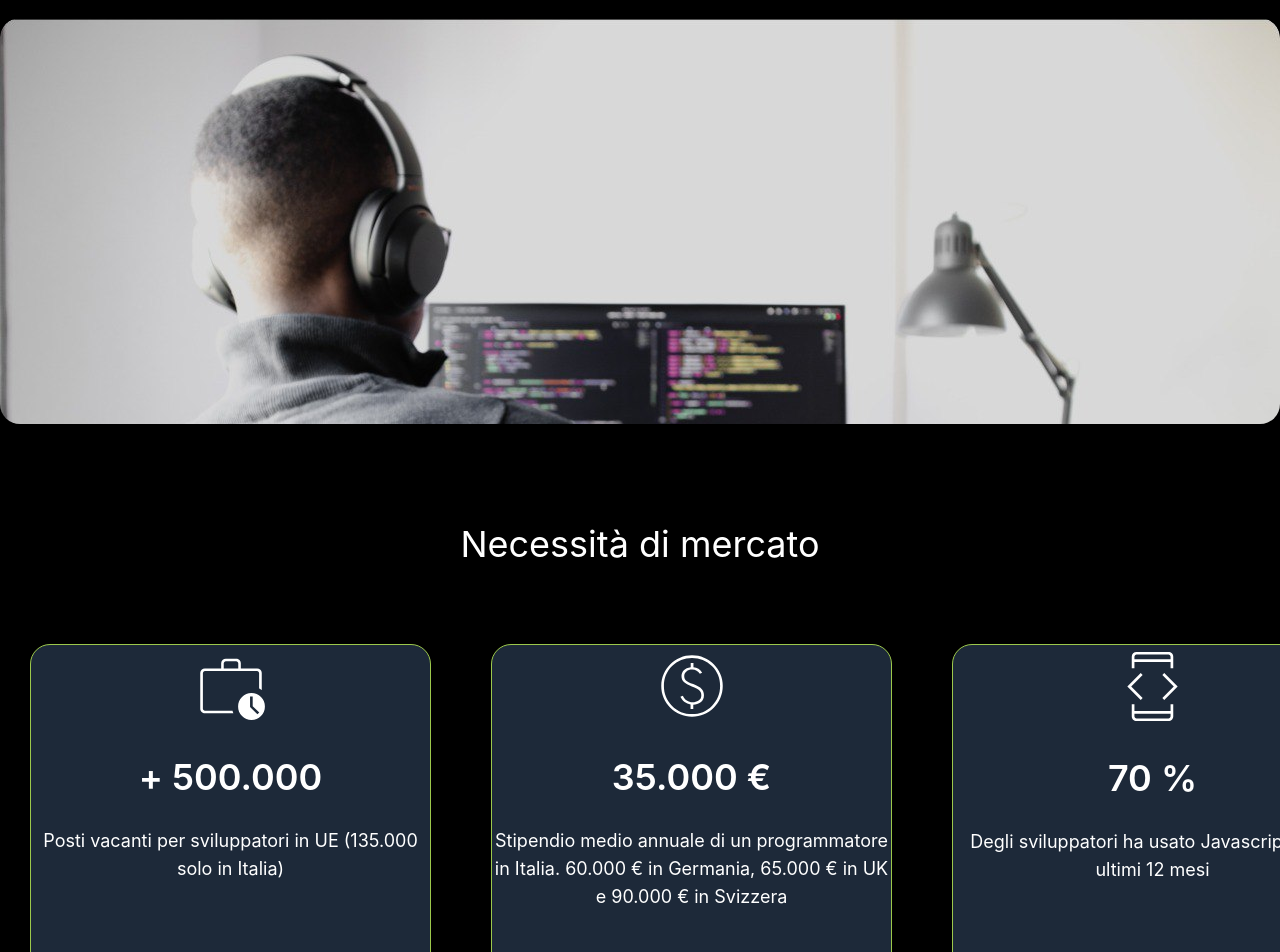
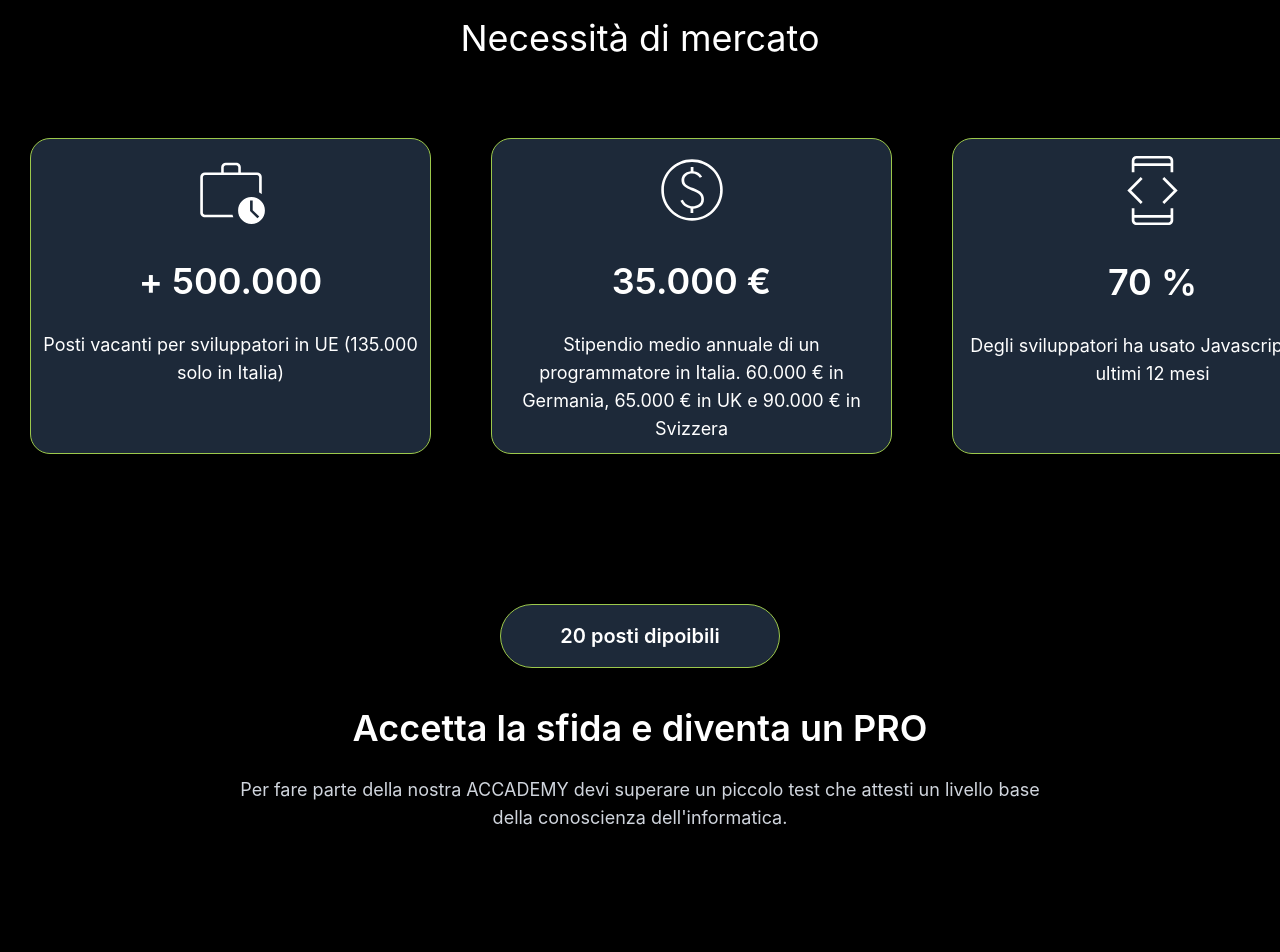
Before and after one commit to webstack-academy/landing, a React (Vite) app: page / in a window 1280 px wide. Shown: the part 3600-4552 px from the top of the page. Built offline with nearby package versions, Linux system fonts and the light colour scheme.

Commit message:
feat: implementing the new style

```diff
--- a/index.html
+++ b/index.html
@@ -33,22 +33,22 @@
   chatbox.setAttribute("attribution", "biz_inbox");
 </script>
 
-    <script>
-      window.fbAsyncInit = function() {
-        FB.init({
-          xfbml            : true,
-          version          : 'v15.0'
-        });
-      };
+<!--<script>-->
+<!--  window.fbAsyncInit = function() {-->
+<!--    FB.init({-->
+<!--      xfbml            : true,-->
+<!--      version          : 'v15.0'-->
+<!--    });-->
+<!--  };-->
 
-      (function(d, s, id) {
-        var js, fjs = d.getElementsByTagName(s)[0];
-        if (d.getElementById(id)) return;
-        js = d.createElement(s); js.id = id;
-        js.src = 'https://connect.facebook.net/it_IT/sdk/xfbml.customerchat.js';
-        fjs.parentNode.insertBefore(js, fjs);
-      }(document, 'script', 'facebook-jssdk'));
-    </script>
+<!--  (function(d, s, id) {-->
+<!--    var js, fjs = d.getElementsByTagName(s)[0];-->
+<!--    if (d.getElementById(id)) return;-->
+<!--    js = d.createElement(s); js.id = id;-->
+<!--    js.src = 'https://connect.facebook.net/it_IT/sdk/xfbml.customerchat.js';-->
+<!--    fjs.parentNode.insertBefore(js, fjs);-->
+<!--  }(document, 'script', 'facebook-jssdk'));-->
+<!--</script>-->
 <div id="root"></div>
 <script type="module" src="/src/main.jsx"></script>
 </body>
--- a/src/app/common/styles/index.css
+++ b/src/app/common/styles/index.css
@@ -26,6 +26,10 @@ p {
 
 .green-background {
   background: #265946!important;
+}
+
+.grey-background {
+  background-color: #1D2939;
 }
 
 .header-title {
@@ -105,8 +109,9 @@ p {
 }
 
 .market-column {
-  min-height: 370px;
+  min-height: 300px;
   width: 401px!important;
+  padding: 10px;
 }
 
 .picture-separator-section {
--- a/src/app/modules/home/pages/home.page.tsx
+++ b/src/app/modules/home/pages/home.page.tsx
@@ -175,7 +175,10 @@ class HomePage extends Component {
                   Webstack Academy Team
                 </h1>
                 <h1 className="text-4xl">{translate('TEXT.MENTORS')}</h1>
-
+                <p className="text-xl mt-2 py-5 pr-5">
+                  Professionisti del settore con anni di esperienza che ti
+                  guideranno durante tutto il percorso.
+                </p>
                 <BorderedButton
                   text={translate('BUTTONS.START_NOW')}
                   style={{ marginTop: 40 }}
@@ -186,7 +189,7 @@ class HomePage extends Component {
             {/* ./Left column */}
 
             {/* Right column */}
-            <div className="gird items-center p-5">
+            <div className="gird items-center p-5 ">
               <div className="card card-side linear-gradient-border green-background rounded-xl">
                 <figure>
                   <img src={OstapImage} alt="Ostap" />
@@ -319,15 +322,6 @@ class HomePage extends Component {
           </div>
           {/* ./Access Section */}
 
-          {/* Picture Separator Section */}
-          <div
-            style={{ marginTop: 100, marginBottom: 100 }}
-            className="grid grid-cols-1 items-center picture-separator-container"
-          >
-            <div className="mx-auto picture-separator-section" />
-          </div>
-          {/* ./Picture Separator Section */}
-
           {/* Market Requirements Section */}
           <div
             style={{ marginTop: 100, marginBottom: 100 }}
@@ -393,47 +387,29 @@ class HomePage extends Component {
           {/* ./Market Requirements Section */}
 
           {/* Remaining Seats Section */}
-          <div
-            className="grid grid-cols-1 md:grid-cols-1 lg:grid-cols-12 xl:grid-cols-12 2xl:grid-cols-12"
-            style={{ marginTop: 100, marginBottom: 100 }}
-          >
-            {/* Left column */}
-            <div
-              className="grid grid-cols-2 col-span-6 justify-items-center"
-              style={{ marginTop: 50 }}
-            >
-              <div className="column-container remaining-seats-column flex items-center justify-center">
-                <p>1</p>
-              </div>
+          <div className="grid grid-cols-1" style={{ marginTop: 100 }}>
+            <div className="items-center text-center p-5">
+              <div className="md:mx-[100px] lg:mx-[200px] xl:mx-[200px] 2xl:mx-[200px]">
+                <div
+                  className="rounded-full linear-gradient-border flex justify-center items-center grey-background"
+                  style={{
+                    width: 280,
+                    height: 64,
+                    marginLeft: 'auto',
+                    marginRight: 'auto',
+                  }}
+                >
+                  <h2 className="text-xl font-semibold">20 posti dipoibili</h2>
+                </div>
 
-              <div className="column-container remaining-seats-column flex items-center justify-center">
-                <p>5</p>
+                <h1 className="text-4xl font-semibold mt-10">
+                  {translate('TEXT.BECOME_PRO')}
+                </h1>
+                <p className="text-lg mt-7" style={{ color: '#D0D5DD' }}>
+                  <Trans i18nKey="TEXT.BECOME_PRO_TEXT" />
+                </p>
               </div>
             </div>
-            {/* ./Left column */}
-
-            <div className="col-span-1" />
-
-            {/* Right column */}
-            <div className="flex items-left items-center col-span-5 p-5">
-              <div>
-                <h1 className="text-4xl font-semibold">
-                  {translate('TEXT.BECOME_PRO')}
-                </h1>
-                <p className="text-lg mt-5">
-                  <Trans i18nKey="TEXT.BECOME_PRO_TEXT" />
-                </p>
-
-                <a href="#my-modal-2">
-                  <BorderedButton
-                    text={translate('BUTTONS.ACCEPT_CHALLENGE')}
-                    style={{ marginTop: 40 }}
-                    onClick={() => console.log('opened accept challenge modal')}
-                  />
-                </a>
-              </div>
-            </div>
-            {/* ./Right column */}
           </div>
           {/* ./Remaining Seats Section */}
 
--- a/src/assets/i18n/it.lang.ts
+++ b/src/assets/i18n/it.lang.ts
@@ -39,7 +39,7 @@ export const it = {
         'Degli sviluppatori ha usato Javascript negli ultimi 12 mesi',
       BECOME_PRO: 'Accetta la sfida e diventa un PRO',
       BECOME_PRO_TEXT:
-        "Per fare parte della nostra ACCADEMY devi superare un piccolo test che attesti un livello base della conoscienza dell'informatica. <br /> <br /> <br /> Non farti spaventare e buttati!",
+        "Per fare parte della nostra ACCADEMY devi superare un piccolo test che attesti un livello base della conoscienza dell'informatica.",
       NEED_MORE_INFO: 'Hai bisogno di più informazioni?',
       CONTACT_US: 'Contattaci!',
       COMPILE_FORM_GET_INFO:
--- a/src/assets/images/index.ts
+++ b/src/assets/images/index.ts
@@ -1,6 +1,6 @@
 export { default as HomeSectionImage } from './home-section-image.png';
 export { default as DescriptionSectionImage } from './description-section.jpg';
-export { default as ProgrammingImage } from './programming.jpeg';
+
 export { default as AldoImage } from './aldo.jpg';
 export { default as OstapImage } from './ostap.jpg';
 export { default as CookiesImage } from './cookies-alert.png';
```
Also changed, not shown: src/assets/images/programming.jpeg (deleted). Lines whose indentation alone changed are shown as unchanged.
